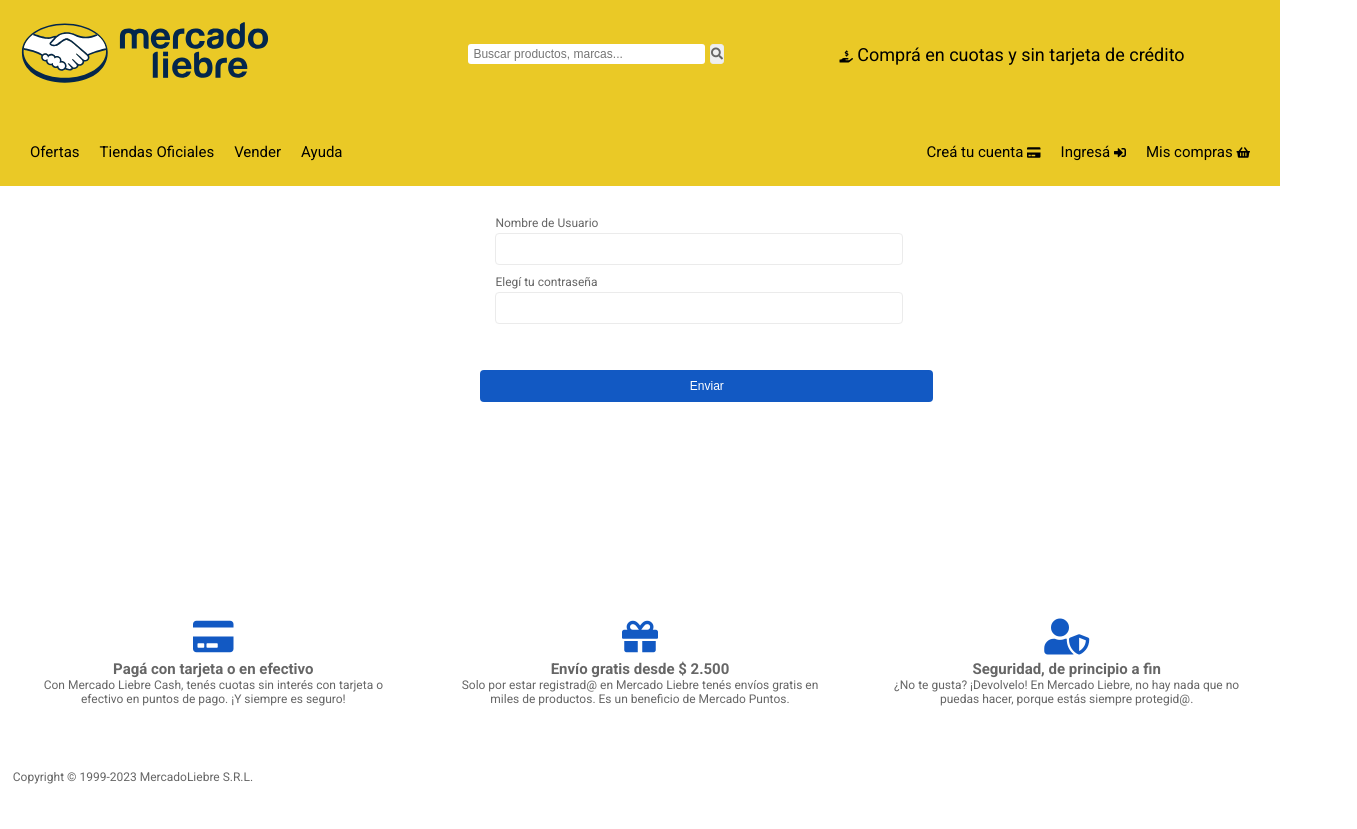
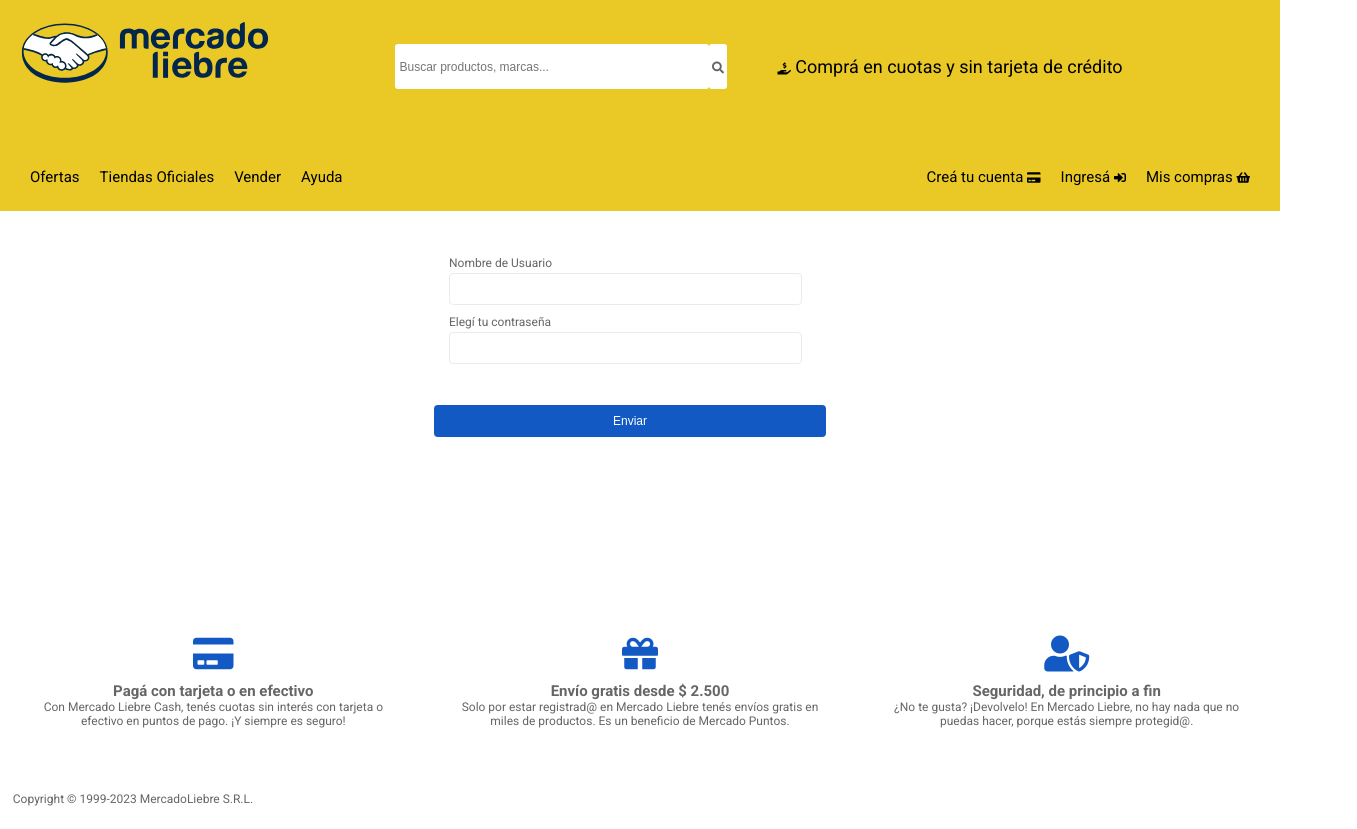
Before and after one commit to Sowska/entregaIndividualDH, a website: page views/login.html in a window 1280 px wide. Shown: the whole page, 1357 px wide, since content can reach past the window. Before the commit the page ends 806 px from the top, so only its background shows below. Drawn offline with Linux system fonts and the light colour scheme.

Commit message:
final version check

```diff
--- a/public/css/login.css
+++ b/public/css/login.css
@@ -1,7 +1,7 @@
 
 .login-section{
     /* background-color: blueviolet; */
-    width: 90%;
+    width: 80%;
     margin: auto;
     display: flex;
     align-items:center;
@@ -16,10 +16,6 @@
 
 span{
     color: var(--grisOscuro);
-}
-
-.login-section{
-    padding-left: 15%;
 }
 
 .login-section div{
--- a/public/css/mediaQueries.css
+++ b/public/css/mediaQueries.css
@@ -88,7 +88,7 @@
     border: solid 1px var(--grisClaro);
     border-radius: 3px;
     color: var(--grisOscuro);
-    margin-left: 5px;
+    background-color: var(--blanco);
 }
 
 
@@ -164,7 +164,7 @@
 }
 
 .slogan-container{
-    width: 40%;
+    width: 30%;
     /* border: 3px solid blue; */
     display: flex;
     justify-content: center;
@@ -176,10 +176,9 @@
 }
 
 .search-bar-container{
-    /* border: 3px solid purple; */
-    width: 50%;
-    display: flex;
-    justify-content: flex-end;
+/* border: 3px solid purple; */
+width: 50%;
+display: flex;
 
 }
 
@@ -196,12 +195,23 @@
 .search-bar {
     /* border: 3px solid pink;  */
     margin: 24px 0;
-    width: 80%;
+    width: 90%;
 }
 
 .search-bar input{
-    width: 80%;
+    width: 100%;
+    height: 45px;
 
+}
+
+.search-bar button {
+    position: relative;
+    border: solid 3px var(--blanco);
+    border-radius: 3px;
+    color: var(--grisOscuro);
+    margin: 0;
+    background-color: var(--blanco);
+    font-size: 18px;
 }
 
 
@@ -227,8 +237,11 @@
 
 /* MAIN */
 
+.register-container{
+    flex-direction: row;
+}
+
 main{
-    margin-left: 6%;
     margin-bottom: 5%;
 }
 
@@ -296,6 +309,15 @@
 .article-description a i:hover{
 transform: rotate(-90deg);
 cursor: pointer;
+}
+
+.signup-btn{
+    transition: background-color 0.5s;
+}
+
+.signup-btn:hover{
+background-color: #0022AA;
+}
 
 }
 
@@ -348,6 +370,3 @@
     position:relative;
     margin: 5% 0 1% 1%;
 }
-
-
-}
--- a/public/css/register.css
+++ b/public/css/register.css
@@ -4,7 +4,6 @@
 }
 
 .register-container{
-    background-color: var(--grisClaro);
     width: 100%;
     margin: auto;
     display: flex;
@@ -15,7 +14,6 @@
 
 h1{
     text-align: center;
-    background-color: var(--grisClaro);
     padding: 20px;
     font-size: 24px;
 }
--- a/public/css/styles.css
+++ b/public/css/styles.css
@@ -114,7 +114,7 @@
 main{ /*centrar la sección main y que ocupe un 90% del ancho de la pantalla. */
     position: center;
     width: 90%;
-    padding-bottom: 2.5rem;
+    padding: 15px;
 }
 
 main h3{
@@ -240,6 +240,7 @@
 
 .icon-footer i{
     font-size: 2em;
+    margin-bottom: 10px;
 }
 
 
```
Also changed, not shown: public/shop.ico (deleted).
